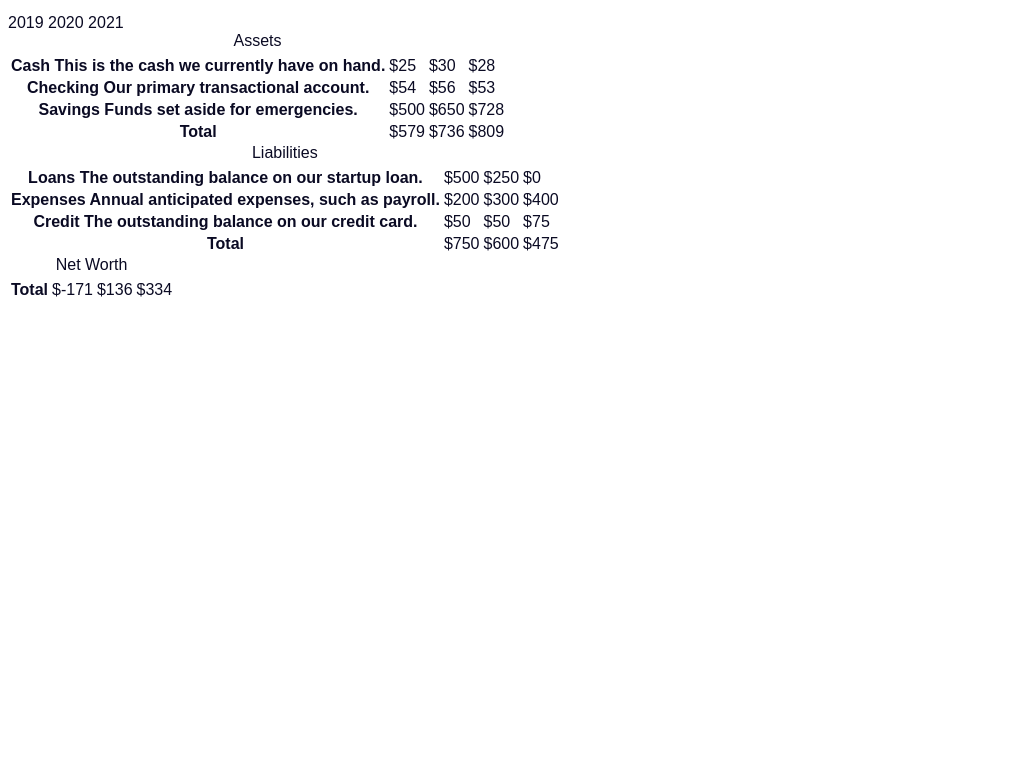
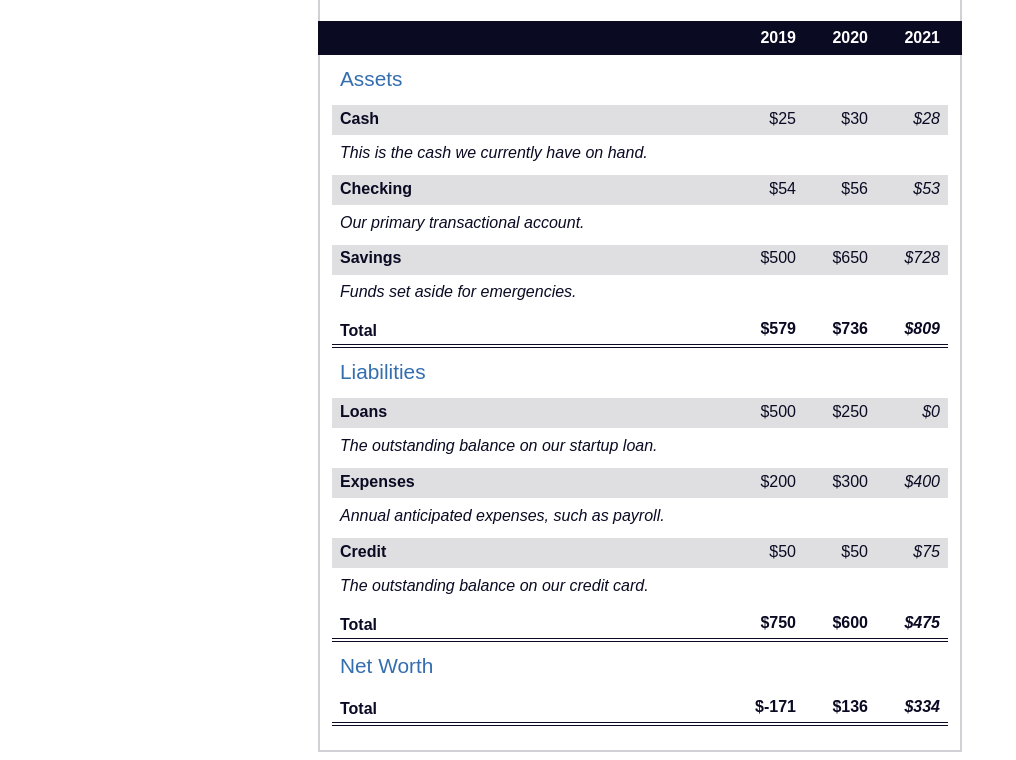
Before and after one commit to S4vi0r17/FCC, a plain HTML site: page 11BalanceSheet/index.html in a window 1280 px wide. Shown: the part 106-866 px from the top of the page, without its empty margins (0-1016 px from the left). Before the commit the page ends 800 px from the top, so only its background shows below. Drawn offline with Linux system fonts and the light colour scheme.

Commit message:
Balance Sheet Completed

```diff
--- a/11BalanceSheet/styles.css
+++ b/11BalanceSheet/styles.css
@@ -1,14 +1,14 @@
 span[class~="sr-only"] {
-    border: 0;
-    clip: rect(1px, 1px, 1px, 1px);
-    clip-path: inset(50%);
-    height: 1px;
-    width: 1px;
-    position: absolute;
-    overflow: hidden;
-    white-space: nowrap;
-    padding: 0;
-    margin: -1px;
+    border: 0 !important;
+    clip: rect(1px, 1px, 1px, 1px) !important;
+    clip-path: inset(50%) !important;
+    height: 1px !important;
+    width: 1px !important;
+    position: absolute !important;
+    overflow: hidden !important;
+    white-space: nowrap !important;
+    padding: 0 !important;
+    margin: -1px !important;
 }
 
 html {
@@ -35,3 +35,117 @@ h1 .flex {
 h1 .flex span:first-of-type {
     font-size: 0.7em;
 }
+
+h1 .flex span:last-of-type {
+    font-size: 1.2em;
+}
+
+section {
+    max-width: 40rem;
+    margin: 0 auto;
+    border: 2px solid #d0d0d5;
+}
+
+#years {
+    display: flex;
+    justify-content: flex-end;
+    position: sticky;
+    z-index: 999;
+    top: 0;
+    background: #0a0a23;
+    color: #fff;
+    padding: 0.5rem calc(1.25rem + 2px) 0.5rem 0;
+    margin: 0 -2px;
+}
+
+#years span[class] {
+    font-weight: bold;
+    width: 4.5rem;
+    text-align: right;
+}
+
+.table-wrap {
+    padding: 0 0.75rem 1.5rem 0.75rem;
+}
+
+table {
+    border-collapse: collapse;
+    border: 0;
+    width: 100%;
+    position: relative;
+    margin-top: 3rem;
+}
+
+table caption {
+    color: #356eaf;
+    font-size: 1.3em;
+    font-weight: normal;
+    position: absolute;
+    top: -2.25rem;
+    left: 0.5rem;
+}
+
+tbody td {
+    width: 100vw;
+    min-width: 4rem;
+    max-width: 4rem;
+}
+
+tbody th {
+    width: calc(100% - 12rem);
+}
+
+tr[class="total"] {
+    border-bottom: 4px double #0a0a23;
+    font-weight: bold;
+}
+
+tr[class="total"] th {
+    text-align: left;
+    padding: 0.5rem 0 0.25rem 0.5rem;
+}
+
+tr.total td {
+    text-align: right;
+    padding: 0 0.25rem;
+}
+
+tr.total td:nth-of-type(3) {
+    padding-right: 0.5rem;
+}
+
+tr.total:hover {
+    background-color: #99c9ff;
+}
+
+td.current {
+    font-style: italic;
+}
+
+tr.data {
+    background-image: linear-gradient(to bottom, #dfdfe2 1.845rem, white 1.845rem);
+}
+
+tr.data th {
+    text-align: left;
+    padding-top: 0.3rem;
+    padding-left: 0.5rem;
+}
+
+tr.data th .description {
+    display: block;
+    font-weight: normal;
+    font-style: italic;
+    padding: 1rem 0 0.75rem;
+    margin-right: -13.5rem;
+}
+
+tr.data td {
+    vertical-align: top;
+    padding: 0.3rem 0.25rem 0;
+    text-align: right;
+}
+
+tr.data td:last-of-type {
+    padding-right: 0.5rem;
+}
```
